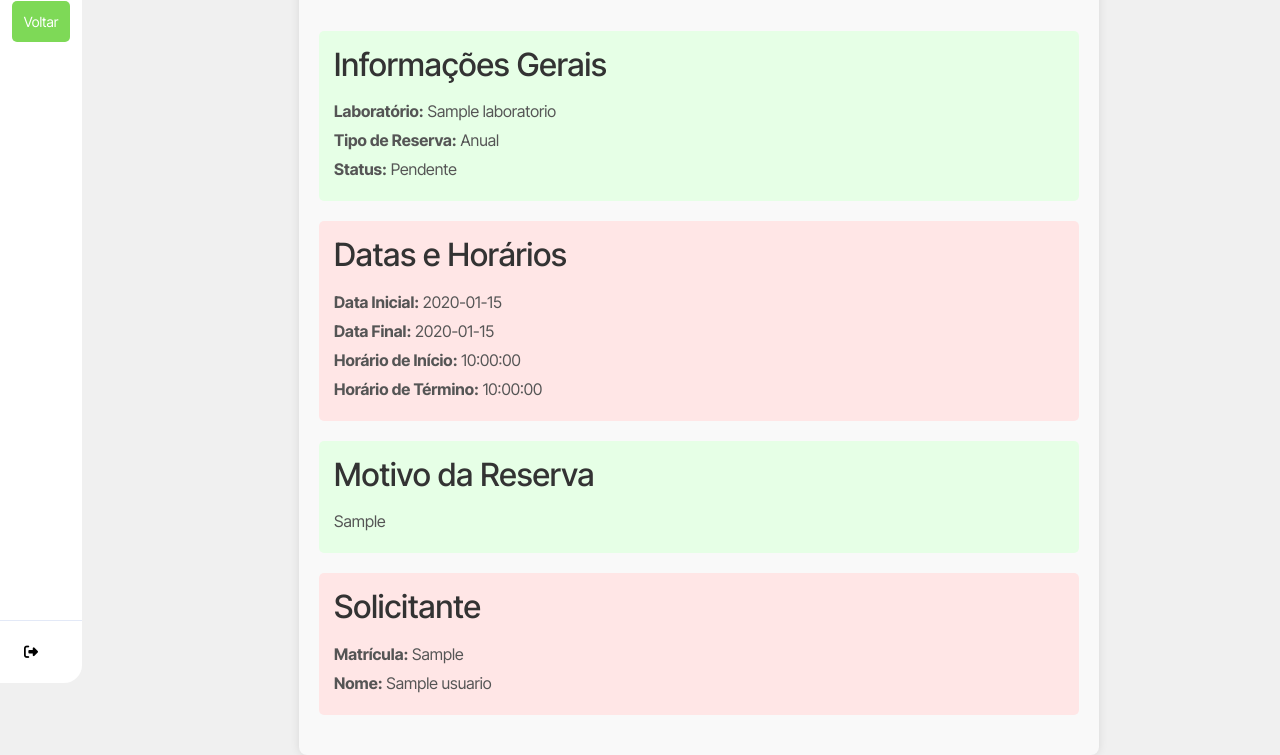
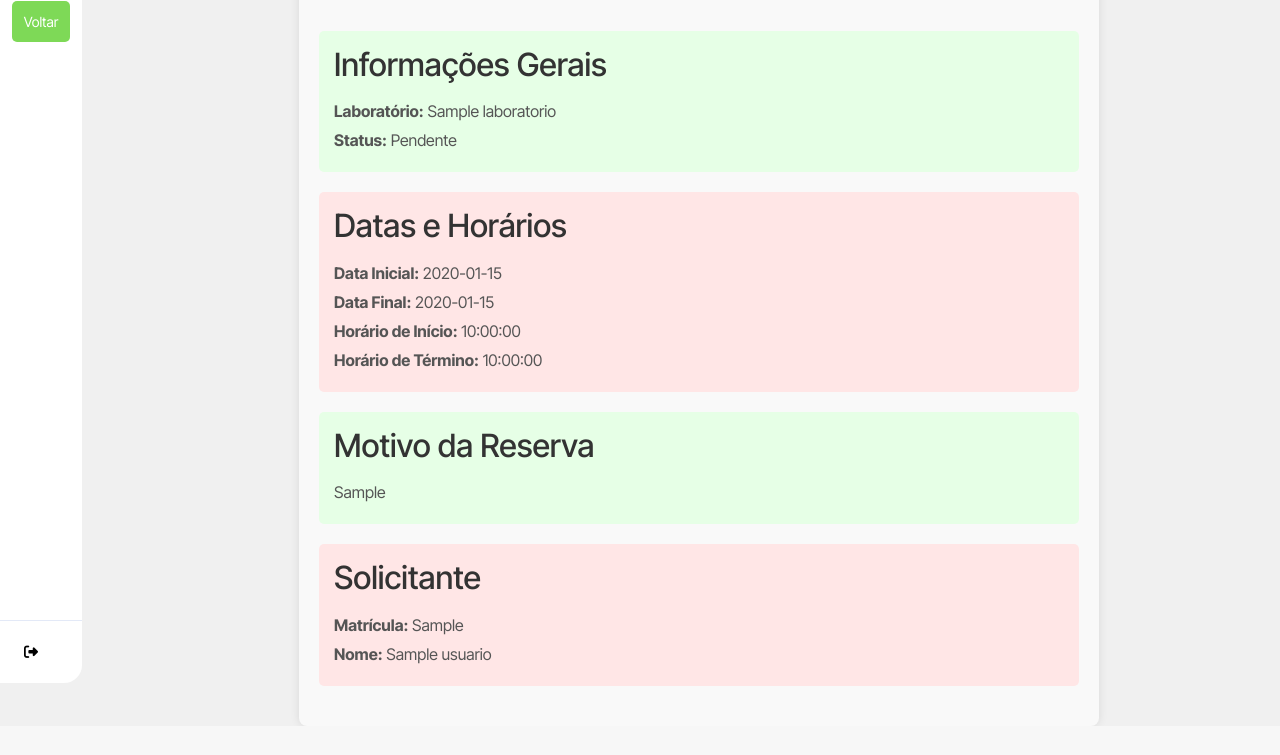
Before and after one commit to kzinge/labstock, a Flask app: page /lab/detalhar_reserva/1 in a window 1280 px wide. Shown: the part 117-872 px from the top of the page. After the commit the page ends 843 px from the top, so only its background shows below. Run offline with Flask 3, Linux system fonts and the light colour scheme; tables that the repository leaves empty or names only in its code hold one stand-in row (values such as "Sample post"); parts of the project's set-up code (start-up, migrations or seed data) failed here and were passed over; some libraries are stand-ins or nearby versions.

Commit message:
removendo rel_tipo

```diff
--- a/src/app/templates/laboratorios/detalhar_reserva.html
+++ b/src/app/templates/laboratorios/detalhar_reserva.html
@@ -15,7 +15,6 @@
     <div class="info-reserva">
         <h2>Informações Gerais</h2>
         <p><strong>Laboratório:</strong> {{ reserva.laboratorio.lab_nome }}</p>
-        <p><strong>Tipo de Reserva:</strong> {{ reserva.rel_tipo }}</p>
         <p><strong>Status:</strong> {{ reserva.rel_status }}</p>
     </div>
 
```
